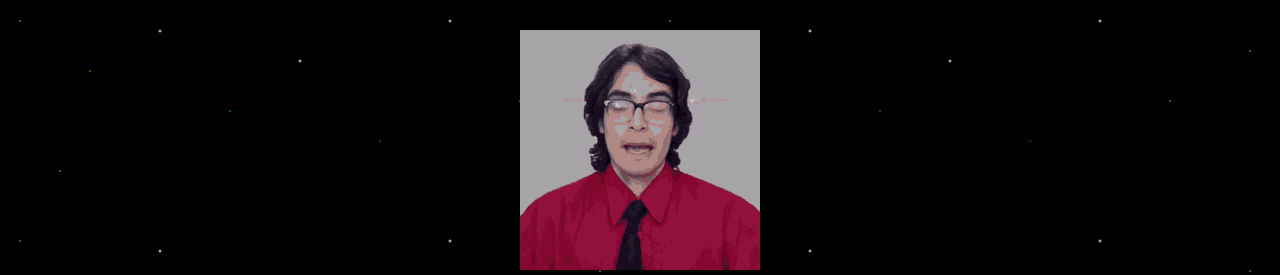
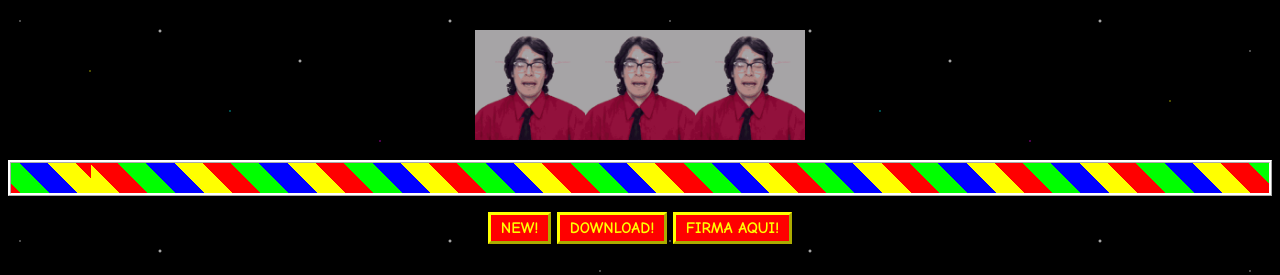
Before and after one commit to panxito-labs/el-portal-virtual, a plain HTML site: page index.html in a window 1280 px wide. Shown: the part 669-944 px from the top of the page. Drawn offline with Linux system fonts and the light colour scheme.

Commit message:
Bailarines: mas pequenos y repetidos 3 veces

```diff
--- a/index.html
+++ b/index.html
@@ -217,7 +217,7 @@ small.keywords { color: #060; }
 
 <!-- ============ YO YO YO ============ -->
 <h1>YO YO YO YO YO YO</h1>
-<p><img src="bailarines_opt.gif" width="240" height="240" alt="Bailarines" /></p>
+<p><img src="bailarines_opt.gif" width="110" height="110" alt="Bailarines" /><img src="bailarines_opt.gif" width="110" height="110" alt="Bailarines" /><img src="bailarines_opt.gif" width="110" height="110" alt="Bailarines" /></p>
 <p class="barra"></p>
 <p>
   <a class="boton-new" href="#">NEW!</a>
```
